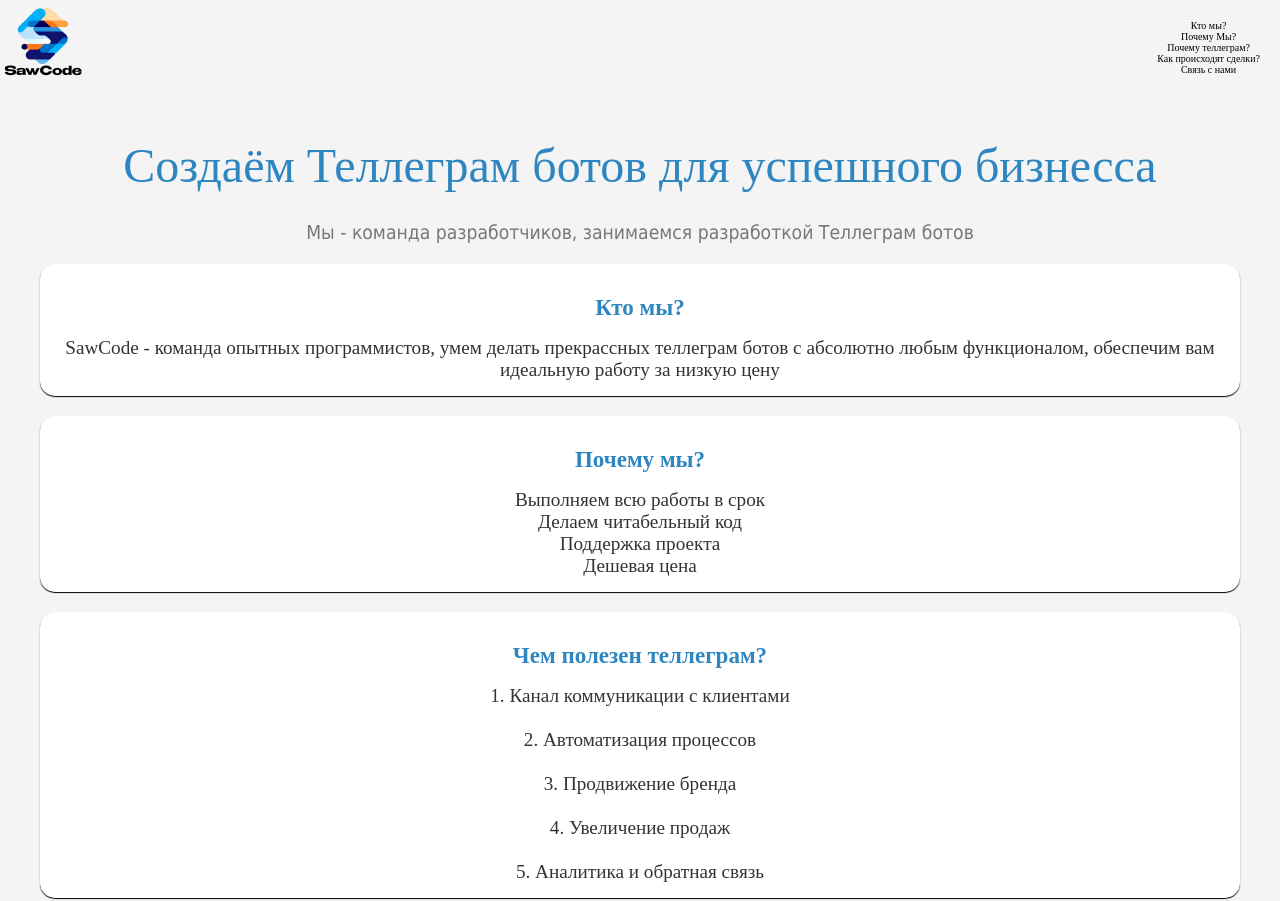
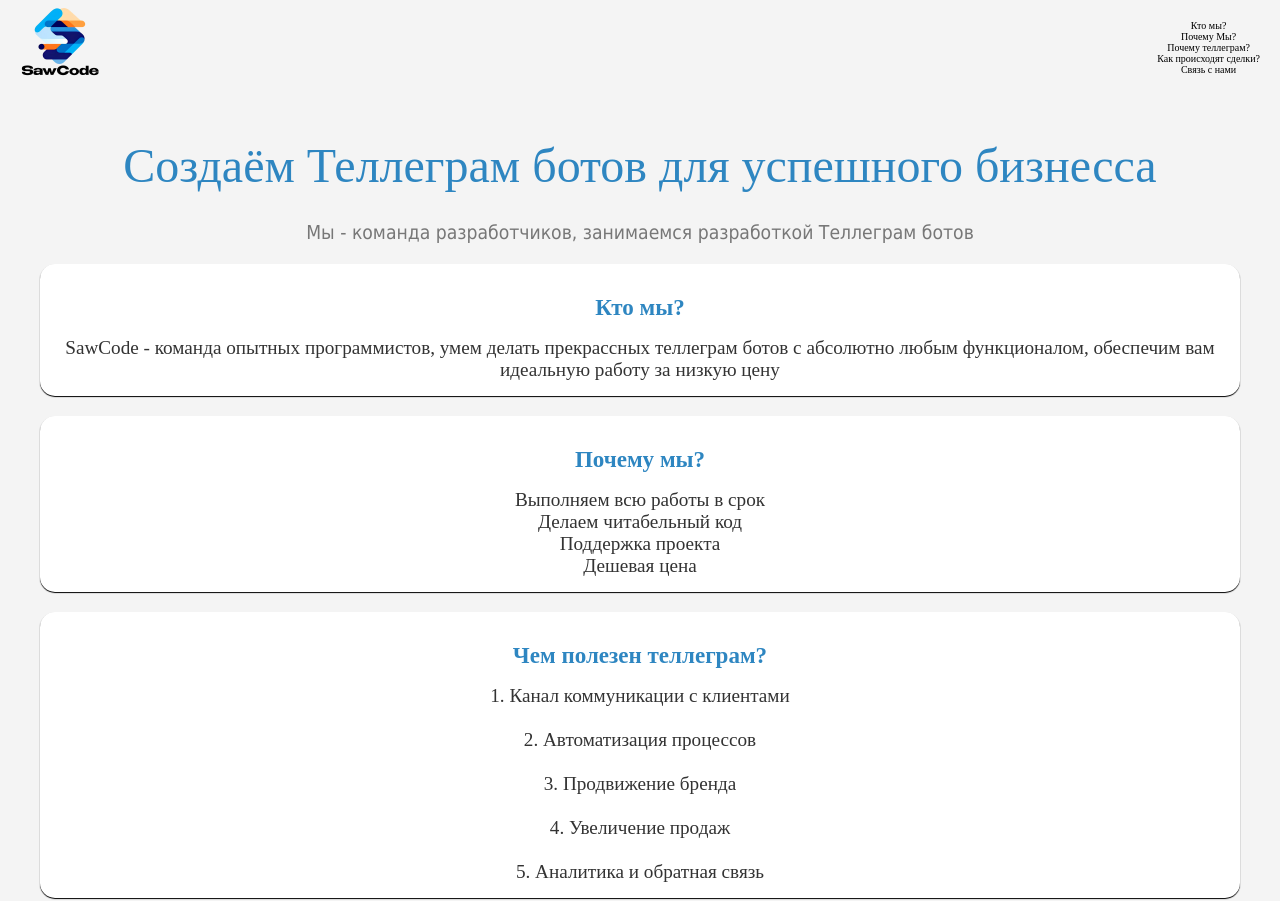
Before and after one commit to jabkamamka/simple-landing, a plain HTML site: page index.html in a window 1280 px wide. Shown: the top 901 px of the page. Drawn offline with Linux system fonts and the light colour scheme; a web font is replaced by a local one.

Commit message:
little change

```diff
--- a/style.css
+++ b/style.css
@@ -102,7 +102,6 @@ h1 {
     height: 80px;
     display: flex;
     margin-top: -10px;
-    margin-left: -17px;
 }
 
 .logo2 {
```
